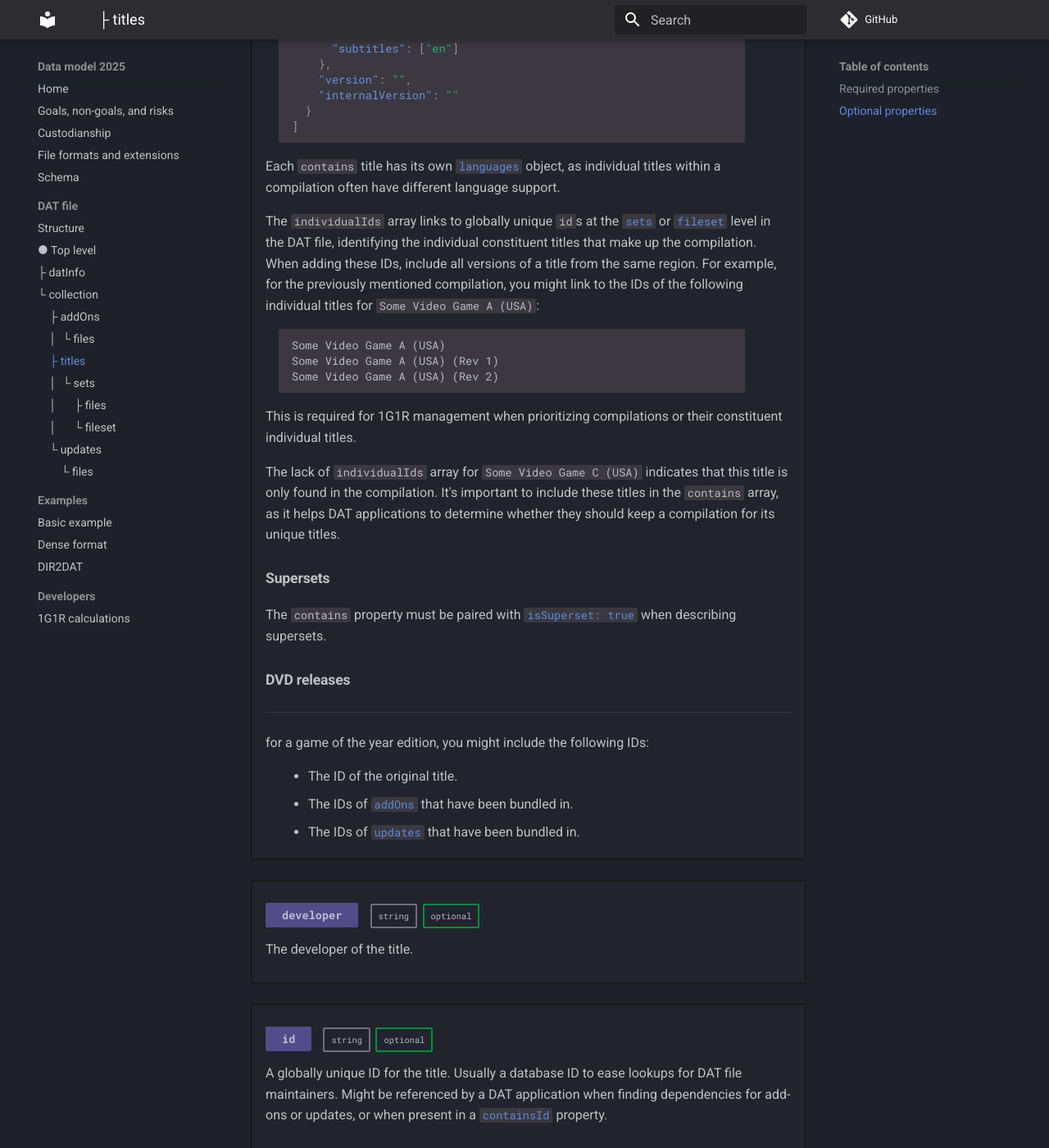
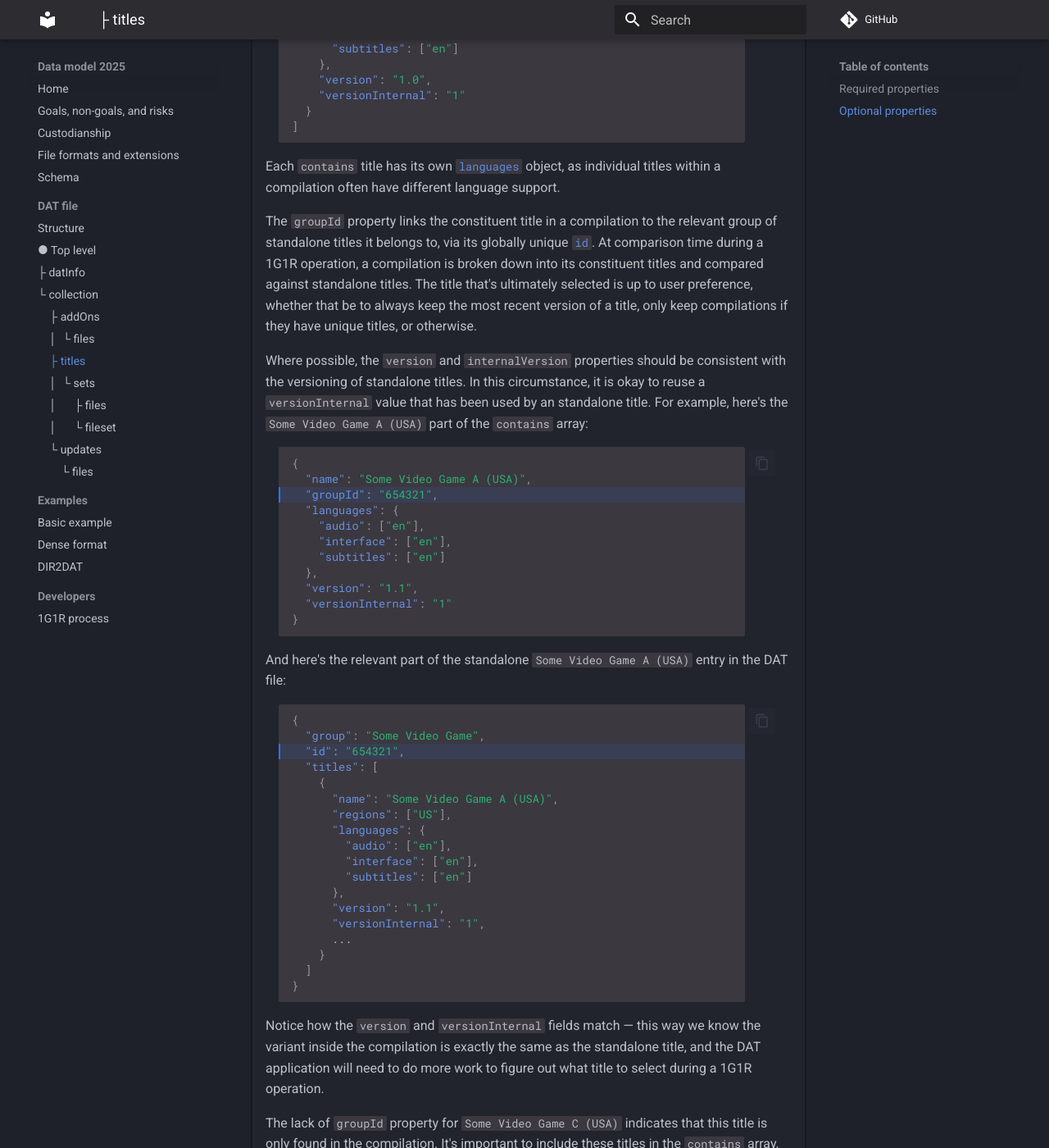
Before and after one commit to unexpectedpanda/datmodel, an MkDocs documentation site: the page built from docs/titles.md, in a window 1280 px wide and 1400 px high, scrolled down 7754 px. Shown: the whole window at 82% size. Built offline with MkDocs 1.6.1 and Material for MkDocs 9.7.7, drawn with Linux system fonts in a browser that asks for light colours; comment, search, counter and statistics services are not loaded; some of the changed text lies outside the part shown.

Commit message:
Progress on the contains array

````diff
--- a/docs/1g1r.md
+++ b/docs/1g1r.md
@@ -3,6 +3,6 @@ hide:
   - footer
 ---
 
-# 1G1R calculations
+# 1G1R process
 
 TBC
--- a/docs/titles.md
+++ b/docs/titles.md
@@ -619,25 +619,25 @@ only.
     "contains": [
       {
         "name": "Some Video Game A (USA)",
+        "groupId": "654321",
         "languages": {
           "audio": ["en"],
           "interface": ["en"],
           "subtitles": ["en"]
         },
-        "version": "",
-        "internalVersion": "",
-        "individualIds": ["123456", "654321"]
+        "version": "1.1",
+        "versionInternal": "1"
       },
       {
         "name": "Some Video Game B (USA)",
+        "groupId": "654322",
         "languages": {
           "audio": ["en"],
           "interface": ["en"],
           "subtitles": ["en"]
         },
-        "version": "",
-        "internalVersion": "",
-        "individualIds": ["321654", "456123"]
+        "version": "1.3",
+        "versionInternal": "1"
       },
       {
         "name": "Some Video Game C (USA)",
@@ -646,8 +646,8 @@ only.
           "interface": ["en"],
           "subtitles": ["en"]
         },
-        "version": "",
-        "internalVersion": ""
+        "version": "1.0",
+        "versionInternal": "1"
       }
     ]
     ```
@@ -655,43 +655,109 @@ only.
     Each `contains` title has its own [`languages`](titles.md#languages) object, as
     individual titles within a compilation often have different language support.
 
-    The `individualIds` array links to globally unique `id`s at the [`sets`](sets.md#id)
-    or [`fileset`](fileset.md#id) level in the DAT file, identifying the individual
-    constituent titles that make up the compilation. When adding these IDs, include all
-    versions of a title from the same region. For example, for the previously mentioned
-    compilation, you might link to the IDs of the following individual titles for
-    `Some Video Game A (USA)`:
+    The `groupId` property links the constituent title in a compilation to the relevant
+    group of standalone titles it belongs to, via its globally unique
+    [`id`](collection.md#id). At comparison time during a 1G1R operation, a compilation is
+    broken down into its constituent titles and compared against standalone titles. The
+    title that's ultimately selected is up to user preference, whether that be to always
+    keep the most recent version of a title, only keep compilations if they have unique
+    titles, or otherwise.
 
-    ```
-    Some Video Game A (USA)
-    Some Video Game A (USA) (Rev 1)
-    Some Video Game A (USA) (Rev 2)
+    Where possible, the `version` and `internalVersion` properties should be consistent
+    with the versioning of standalone titles. In this circumstance, it is okay to reuse a
+    `versionInternal` value that has been used by an standalone title. For example, here's
+    the `Some Video Game A (USA)` part of the `contains` array:
+
+    ``` {.json .copy hl_lines="3"}
+    {
+      "name": "Some Video Game A (USA)",
+      "groupId": "654321",
+      "languages": {
+        "audio": ["en"],
+        "interface": ["en"],
+        "subtitles": ["en"]
+      },
+      "version": "1.1",
+      "versionInternal": "1"
+    }
     ```
 
-    This is required for 1G1R management when prioritizing compilations or their
-    constituent individual titles.
+    And here's the relevant part of the standalone `Some Video Game A (USA)` entry in the
+    DAT file:
 
-    The lack of `individualIds` array for `Some Video Game C (USA)` indicates that this
+    ``` {.json .copy hl_lines="3"}
+    {
+      "group": "Some Video Game",
+      "id": "654321",
+      "titles": [
+        {
+          "name": "Some Video Game A (USA)",
+          "regions": ["US"],
+          "languages": {
+            "audio": ["en"],
+            "interface": ["en"],
+            "subtitles": ["en"]
+          },
+          "version": "1.1",
+          "versionInternal": "1",
+          ...
+        }
+      ]
+    }
+    ```
+
+    Notice how the `version` and `versionInternal` fields match &mdash; this way we know
+    the variant inside the compilation is exactly the same as the standalone title, and
+    the DAT application will need to do more work to figure out what title to select
+    during a 1G1R operation.
+
+    The lack of `groupId` property for `Some Video Game C (USA)` indicates that this
     title is only found in the compilation. It's important to include these titles in
     the `contains` array, as it helps DAT applications to determine whether they should
-    keep a compilation for its unique titles.
+    keep a compilation for its unique titles during 1G1R operations.
 
     <h4>Supersets</h4>
 
-    The `contains` property must be paired with [`isSuperset: true`](titles.md#isSuperset)
+    The `contains` array must be paired with [`isSuperset: true`](titles.md#isSuperset)
     when describing supersets.
 
+    Given the following superset:
+
+    ```
+    Some Video Game - Game of the Year Edition (USA)
+    ```
+
+    The `contains` array might look like this:
+
+    ``` {.json .copy}
+    "contains": [
+      {
+        "name": "Some Video Game (USA)",
+        "includesIds": ["123456", "234567"]
+      },
+      {
+        "name": "Add-ons",
+        "includesIds": ["345678", "456789", "987654"],
+      },
+      {
+        "name": "Updates",
+        "includesIds": ["012345", "543210"]
+      },
+      {
+        "name": "Extra content",
+        "comments": ""
+      }
+    ]
+    ```
+
+    Where the original title, its DLC, and its updates are listed. Content that isn't
+    found in an individual title is added as a `comment` to the `Extra content` object.
+
+    The `includesIds` array lists the individual IDs of the titles, add-ons, and updates
+    that are included in the superset. This includes all older versions of the title,
+    add-ons, and updates that are no longer required because of this version.
+
     <h4>DVD releases</h4>
-
-
-    ---
-
-    for a game of the year edition, you might include the following IDs:
-
-    * The ID of the original title.
-    * The IDs of [`addOns`](addOns.md) that have been bundled in.
-    * The IDs of [`updates`](updates.md) that have been bundled in.
-
 
 
 * **`developer`{ #developer .toc-code }** `string`{ .toc-def } `optional`{ .toc-opt }
@@ -1116,7 +1182,11 @@ only.
 
 * **`version`{ #version .toc-code }** `string`{ .toc-def } `optional`{ .toc-opt }
 
-    The version as reported by the title or media it came on. For example, `Rev 1`.
+    The version as reported by the title or media it came on. Don't include prefixes like
+    `v`, or `Rev`, only include the version string itself.
+
+    For example, don't use `Rev 1`, instead use `1`. Don't use `v1.1a`, instead use
+    `1.1a`.
 
 * **`versionInternal`{ #versionInternal .toc-code }** `int`{ .toc-def } `optional`{ .toc-opt }
 
````
Also changed, not shown: other parts of docs/titles.md (+2 -2 lines), docs/collection.md (+8 -1 lines), docs/schema.md (+4 -0 lines).
